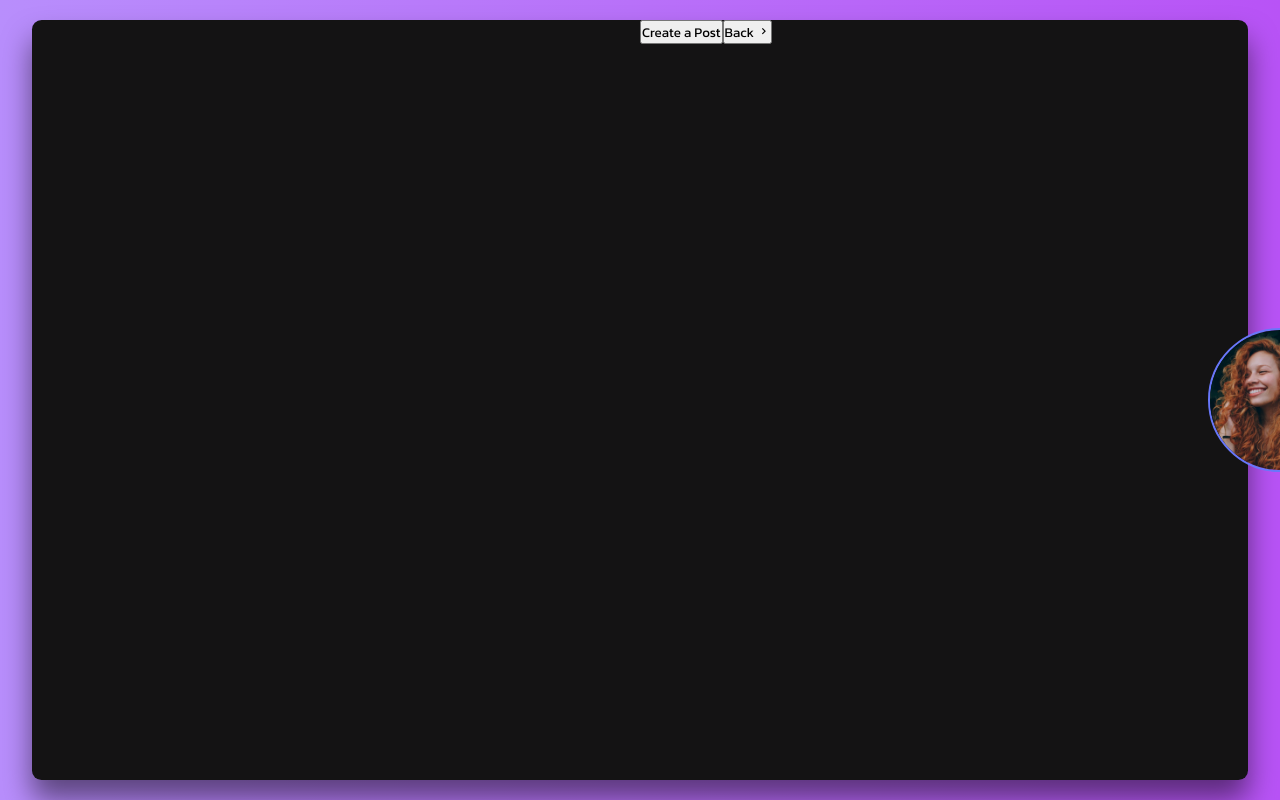
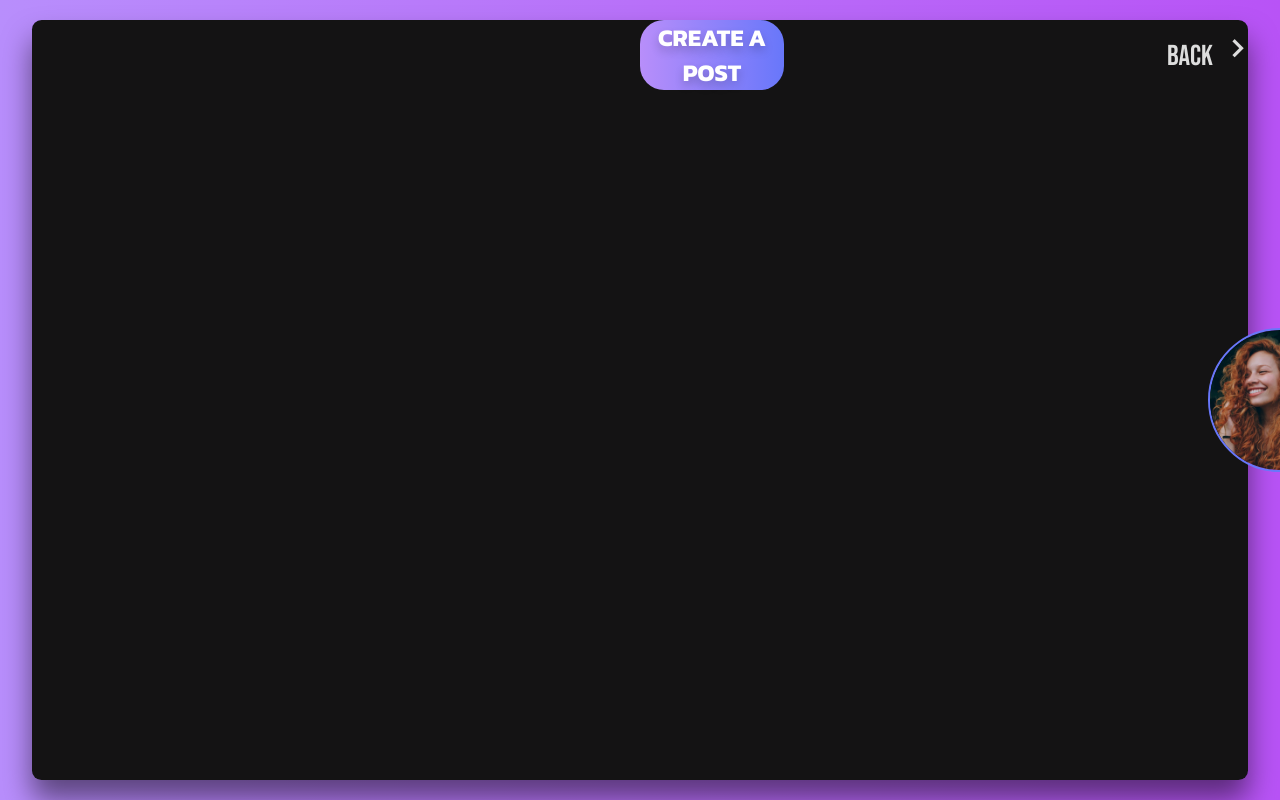
Before and after one commit to Lazee999/News-Blog-Application-, a React (Vite) app: page / in a window 1280 px wide. Shown: the top 800 px of the page. Built offline with nearby package versions, Linux system fonts and the light colour scheme.

Commit message:
post btn styles

```diff
--- a/src/Components/Blog/Blog.jsx
+++ b/src/Components/Blog/Blog.jsx
@@ -9,7 +9,7 @@ const Blog = () => {
         </div>
         <div className="blog-right">
             <button className='post-btn'>Create a Post</button>
-            <button className='blogs-close-btn'>
+            <button className='blog-close-btn'>
                 Back <i className='bx bx-chevron-right'></i>
             </button>
         </div>
--- a/src/Components/Blog/Blog.scss
+++ b/src/Components/Blog/Blog.scss
@@ -33,6 +33,23 @@ transform: translateY(-50%);
     position: relative;
 }
 
+.post-btn{
+    width: clamp(15rem, 10cqi, 30rem);
+    aspect-ratio: 4/1;
+    background: linear-gradient(to right, #b88efa, #6877fa);
+    border: none;
+    border-radius: 2.5rem;
+    font-size: 2.5rem;
+    font-weight: bold;
+    text-transform: uppercase;
+    color: #fff;
+    text-shadow: 0 0.5rem 1rem rgba(0, 0, 0, 0.2);
+    cursor: pointer;
+}
+
+.post-btn:active{
+    transform: translateY(0.2rem);
+}
 .blog-close-btn{
     position: absolute;
     top: 3rem;
@@ -45,3 +62,7 @@ transform: translateY(-50%);
     align-items: center;
     cursor: pointer;
 }
+
+.blog-close-btn i{
+    font-size: 4rem;
+}
```
